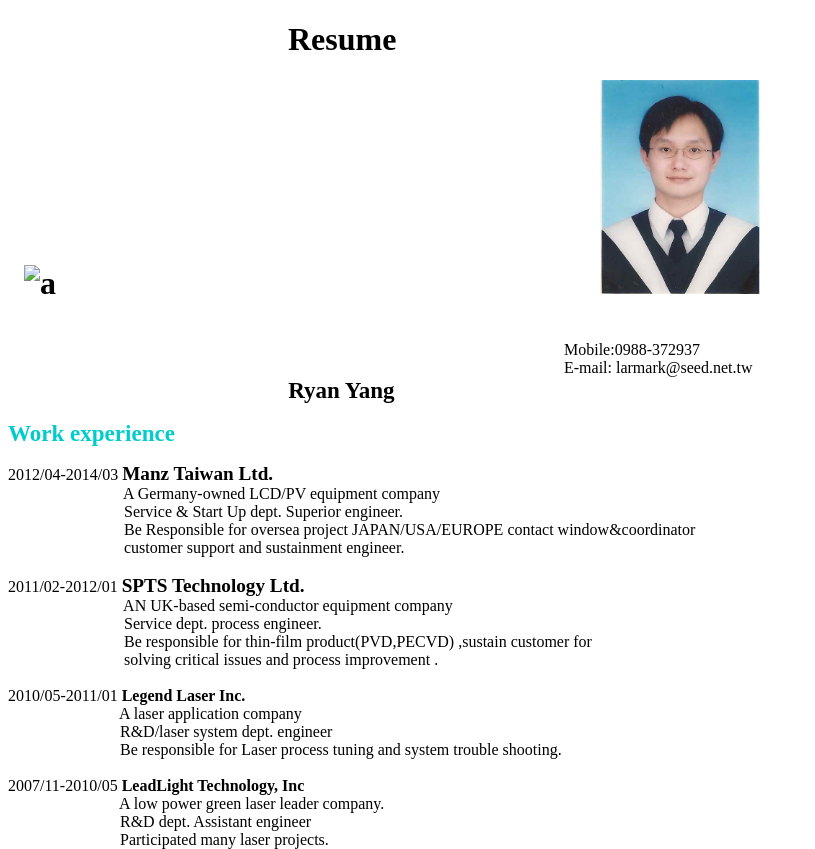
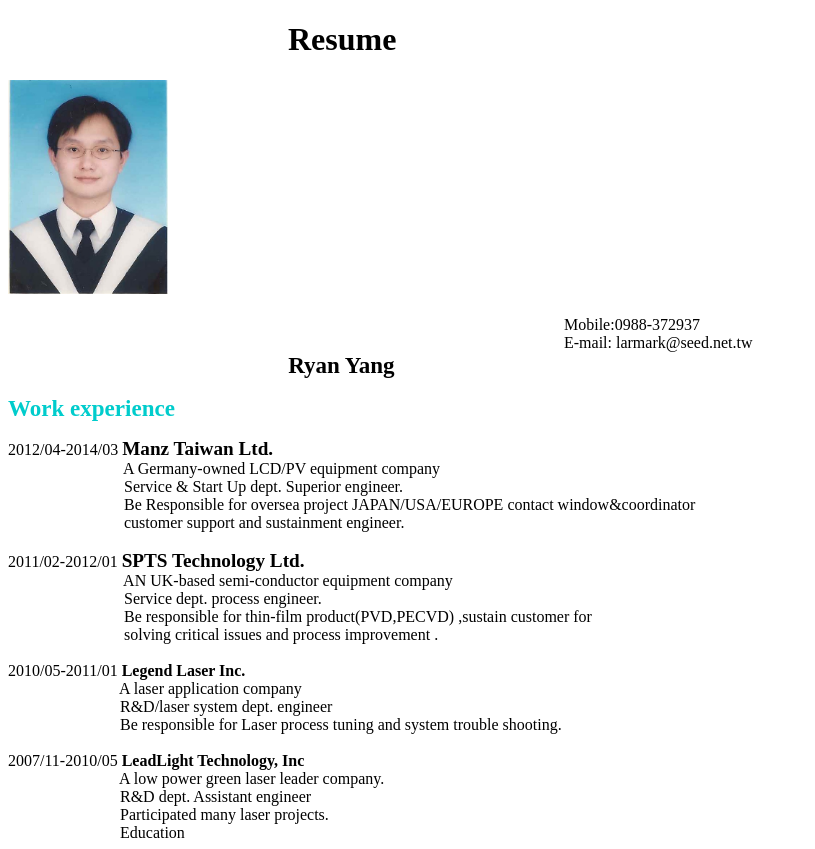
Before and after one commit to ryanyangtaoyuan/ryanyangtaoyuan.github.io, a plain HTML site: page index.html in a window 1280 px wide. Shown: the top 849 px of the page, without its empty margins (0-815 px from the left). Drawn offline with Linux system fonts and the light colour scheme; files whose address does not match are found by name.

Commit message:
index
index

```diff
--- a/index.html
+++ b/index.html
@@ -9,16 +9,9 @@
 <body>
     <h1 style="text-align: left;">&nbsp;&nbsp;&nbsp;&nbsp;&nbsp;&nbsp;&nbsp;&nbsp;&nbsp;&nbsp;&nbsp;&nbsp;&nbsp;&nbsp;&nbsp;&nbsp;&nbsp;&nbsp;&nbsp;&nbsp;&nbsp;&nbsp;&nbsp;&nbsp;&nbsp;&nbsp;&nbsp;&nbsp;&nbsp;&nbsp;&nbsp;&nbsp;&nbsp;&nbsp;
 Resume</h1>
-    <h1 style="text-align: left;">&nbsp; <img alt="a"
-src="journal%5Cimages%5C18.jpg">&nbsp;&nbsp;&nbsp; &nbsp; &nbsp;
-&nbsp; &nbsp; &nbsp; &nbsp; &nbsp; &nbsp; &nbsp; &nbsp; &nbsp; &nbsp;
-&nbsp; &nbsp; &nbsp; &nbsp; &nbsp; &nbsp; &nbsp; &nbsp; &nbsp; &nbsp;
-&nbsp; &nbsp; &nbsp; &nbsp; &nbsp; &nbsp; &nbsp; &nbsp; &nbsp;&nbsp;
-&nbsp;<img style="width: 160px; height: 214px;" alt="my"
-src="file:///C:/Users/Ryan/Desktop/ryanyangtaoyuan.github.io/journal/images/18.jpg">
-&nbsp;&nbsp;&nbsp;&nbsp;&nbsp;&nbsp;&nbsp;&nbsp;&nbsp;&nbsp;&nbsp;&nbsp;&nbsp;&nbsp;&nbsp;&nbsp;&nbsp;&nbsp;&nbsp;&nbsp;&nbsp;&nbsp;&nbsp;&nbsp;&nbsp;&nbsp;&nbsp;&nbsp;&nbsp;&nbsp;&nbsp;&nbsp;&nbsp;&nbsp;&nbsp;&nbsp;&nbsp;&nbsp;&nbsp;&nbsp;&nbsp;&nbsp;&nbsp;&nbsp;&nbsp;&nbsp;&nbsp;&nbsp;&nbsp;&nbsp;&nbsp;&nbsp;&nbsp;&nbsp;&nbsp;&nbsp;&nbsp;&nbsp;&nbsp;&nbsp;&nbsp;
-<br>
-</h1>
+    <img style="width: 160px; height: 214px;" alt="my" src="/journal/images/18.jpg"> &nbsp;&nbsp;&nbsp;&nbsp;&nbsp;&nbsp;&nbsp;&nbsp;&nbsp;&nbsp;&nbsp;&nbsp;&nbsp;&nbsp;&nbsp;&nbsp;&nbsp;&nbsp;&nbsp;&nbsp;&nbsp;&nbsp;&nbsp;&nbsp;&nbsp;&nbsp;&nbsp;&nbsp;&nbsp;&nbsp;&nbsp;&nbsp;&nbsp;&nbsp;&nbsp;&nbsp;&nbsp;&nbsp;&nbsp;&nbsp;&nbsp;&nbsp;&nbsp;&nbsp;&nbsp;&nbsp;&nbsp;&nbsp;&nbsp;&nbsp;&nbsp;&nbsp;&nbsp;&nbsp;&nbsp;&nbsp;&nbsp;&nbsp;&nbsp;&nbsp;&nbsp;
+    <br>
+    </h1>
     <br>
     <div style="text-align: left;">&nbsp;&nbsp;&nbsp;&nbsp;&nbsp;&nbsp;&nbsp;&nbsp;&nbsp;&nbsp;&nbsp;&nbsp;&nbsp;&nbsp;&nbsp;&nbsp;&nbsp;&nbsp;&nbsp;&nbsp;&nbsp;&nbsp;&nbsp;&nbsp;&nbsp;&nbsp;&nbsp;&nbsp;&nbsp;&nbsp;&nbsp;&nbsp;&nbsp;&nbsp;&nbsp;&nbsp;&nbsp;&nbsp;&nbsp;&nbsp;&nbsp;&nbsp;&nbsp;&nbsp;&nbsp;&nbsp;&nbsp;&nbsp;&nbsp;&nbsp;&nbsp;&nbsp;&nbsp;&nbsp;&nbsp;&nbsp;&nbsp;&nbsp;&nbsp;&nbsp;&nbsp;&nbsp;&nbsp;&nbsp;&nbsp;&nbsp;&nbsp;&nbsp;&nbsp;&nbsp;&nbsp;&nbsp;&nbsp;&nbsp;&nbsp;&nbsp;&nbsp;&nbsp;&nbsp;&nbsp;&nbsp;&nbsp;&nbsp;&nbsp;&nbsp;&nbsp;&nbsp;&nbsp;&nbsp;&nbsp;&nbsp;&nbsp;&nbsp;&nbsp;&nbsp;&nbsp;&nbsp;&nbsp;&nbsp;&nbsp;&nbsp;&nbsp;&nbsp;&nbsp;&nbsp;&nbsp;&nbsp;&nbsp;&nbsp;&nbsp;&nbsp;&nbsp;&nbsp;&nbsp;&nbsp;&nbsp;&nbsp;&nbsp;&nbsp;&nbsp;&nbsp;&nbsp;&nbsp;&nbsp;&nbsp;&nbsp;&nbsp;&nbsp;&nbsp;&nbsp;&nbsp;&nbsp;&nbsp;&nbsp;&nbsp;&nbsp;&nbsp;&nbsp; Mobile:0988-372937
         <br>
```
